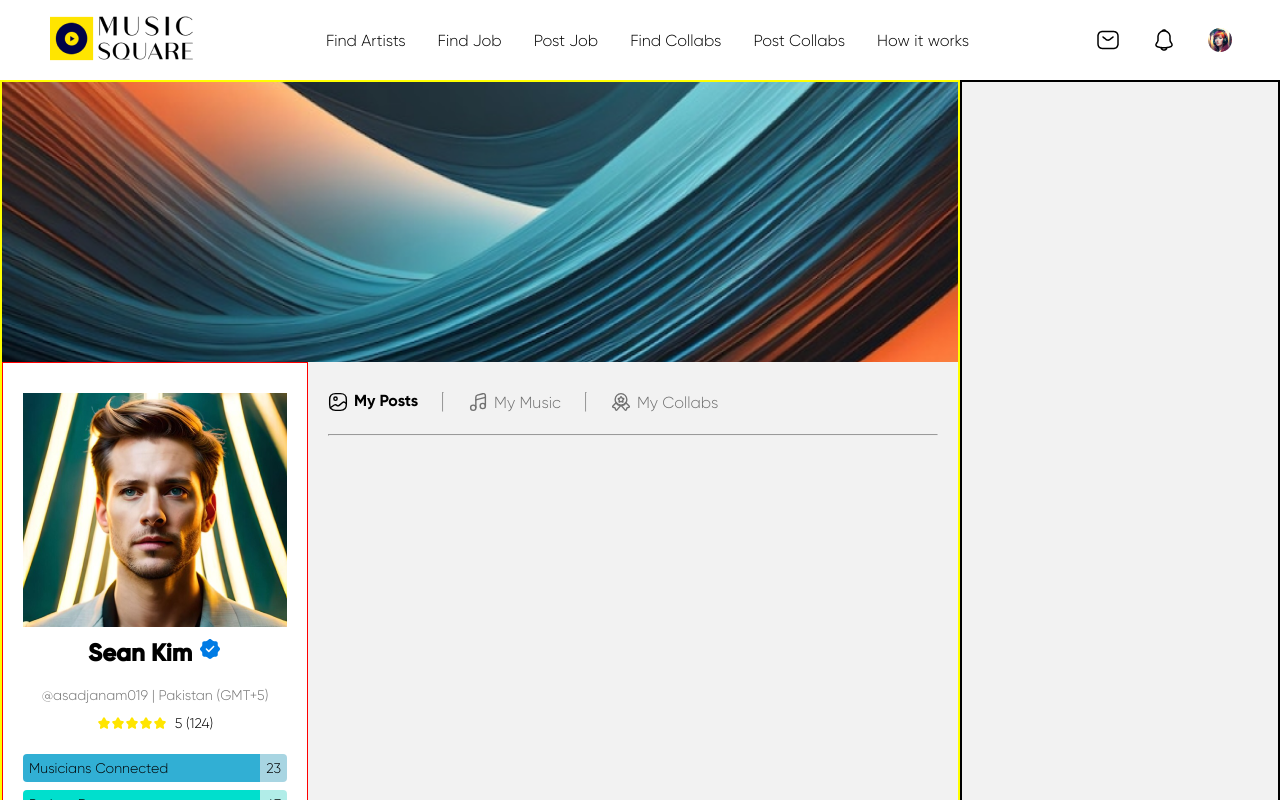
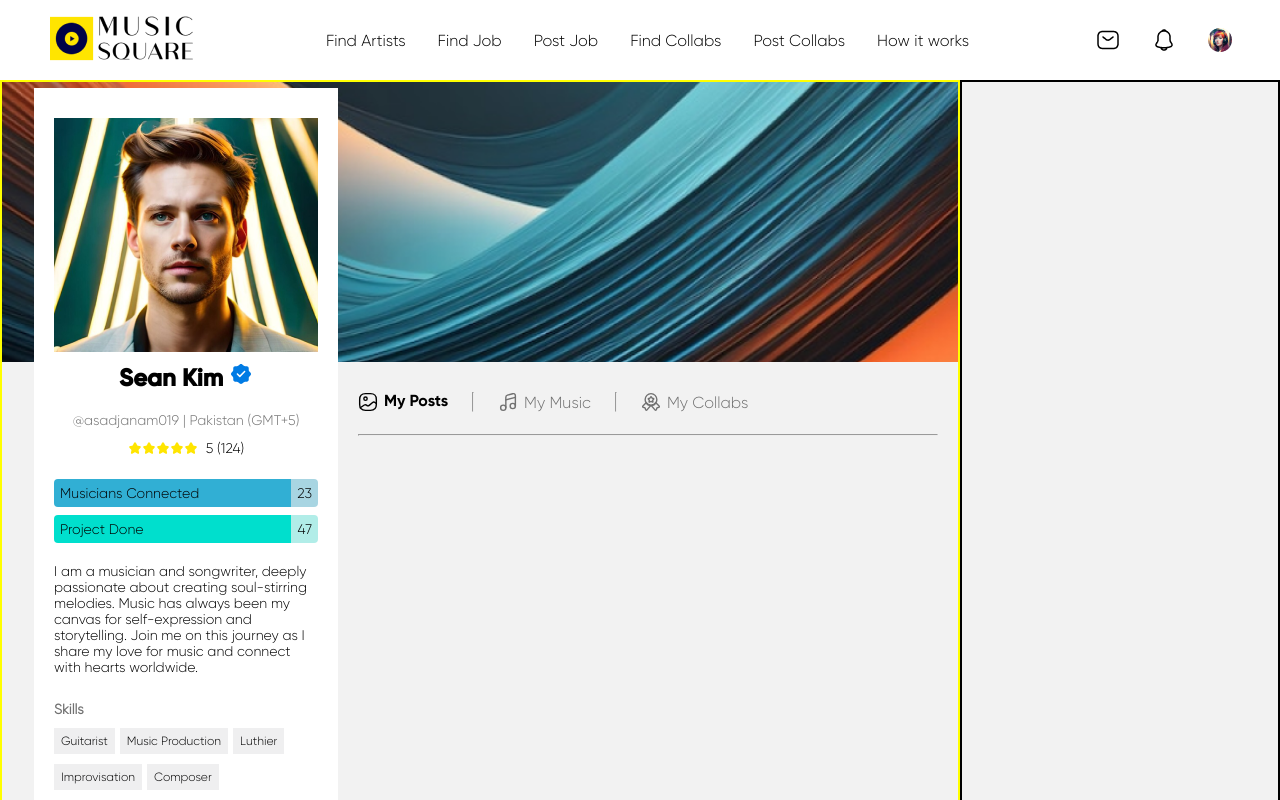
Before and after one commit to M-Abdullah-Bhatti/collabs, a React (Create React App) app: page / in a window 1280 px wide. Shown: the top 800 px of the page. Built offline with nearby package versions, Linux system fonts and the light colour scheme.

Commit message:
Layout Fixes

```diff
--- a/src/Pages/Collab.css
+++ b/src/Pages/Collab.css
@@ -1,7 +1,6 @@
 .collab__container__main {
   padding: 3rem;
   background-color: #f2f2f2;
-  border: 1px solid greenyellow;
   min-height: 100vh;
 }
 
--- a/src/Pages/Profile/Profile.css
+++ b/src/Pages/Profile/Profile.css
@@ -1,19 +1,25 @@
 .profile__container__main {
-  min-height: 100vh;
+  min-height: 160vh;
   display: flex;
   background-color: #f2f2f2;
+  height: auto;
+
   /* align-items: stretch; */
 }
 
 .profile__container__main .profile__main {
   width: 75%;
+
   border: 2px solid yellow;
   display: flex;
   flex-direction: column;
+  /* position: relative; */
+  background-color: #f2f2f2;
 }
 
 .profile__main__container {
   display: flex;
+  /* position: relative;; */
 }
 
 .profile__container__main .profile__main .cover__photo {
@@ -24,13 +30,14 @@
 }
 
 .profile__main__left {
-  border: 1px solid red;
   flex: 0.25;
-  z-index: 999;
+  margin-top: 0.4rem;
+  margin-left: 2rem;
 }
 
 .profile__main__right {
   flex: 0.75;
+  margin-top: 35vh;
 }
 
 /* ========= */
--- a/src/Pages/Profile/Profile.jsx
+++ b/src/Pages/Profile/Profile.jsx
@@ -8,13 +8,14 @@ const Profile = () => {
       {/* Profile Main */}
       <div className="profile__main">
         {/* Cover Photo Container */}
-        <div className="cover__photo"></div>
+        <div className="cover__photo">
           <div className="profile__main__container">
             <div className="profile__main__left">
               <ProfileDetails />
             </div>
             <div className="profile__main__right">
               <ProfileTabs />
+            </div>
           </div>
         </div>
       </div>
```
Lines whose indentation alone changed are shown as unchanged.
